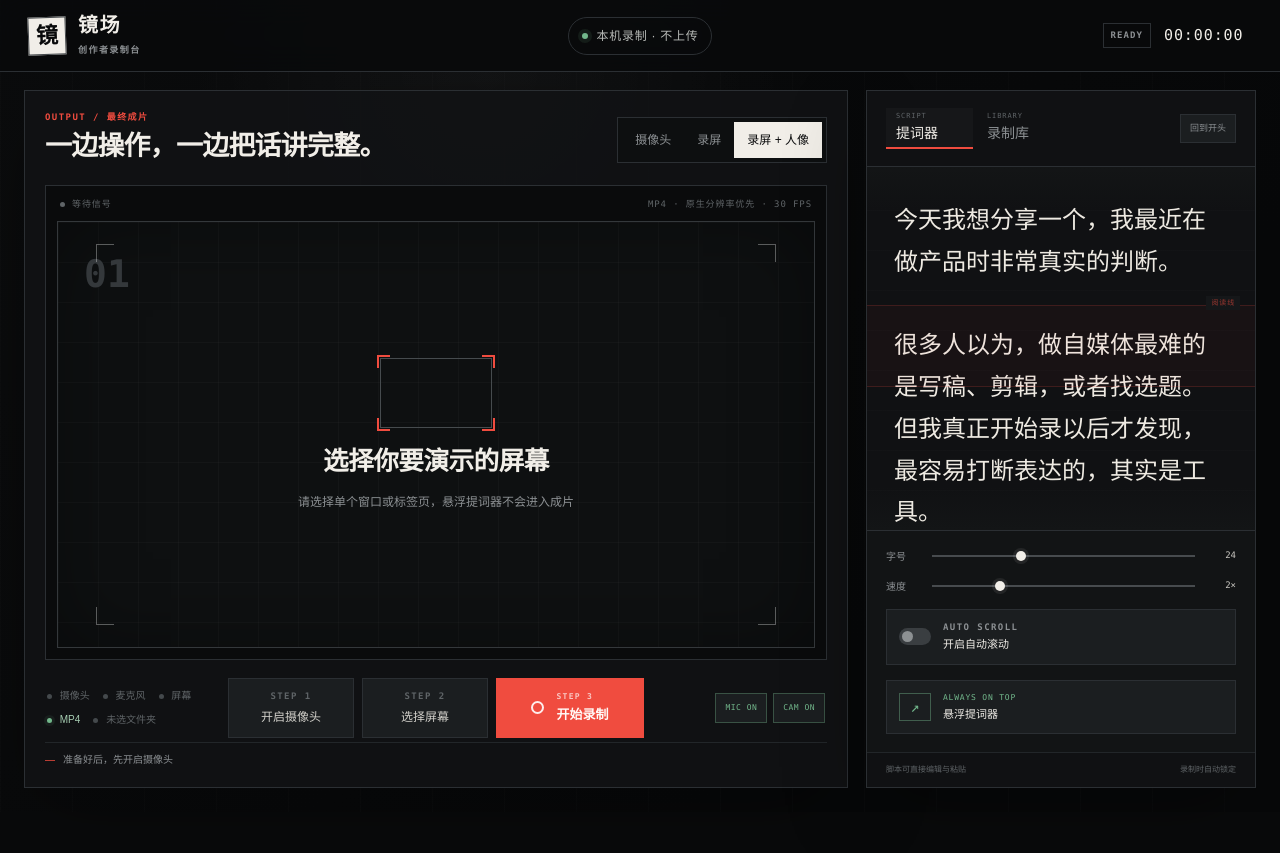
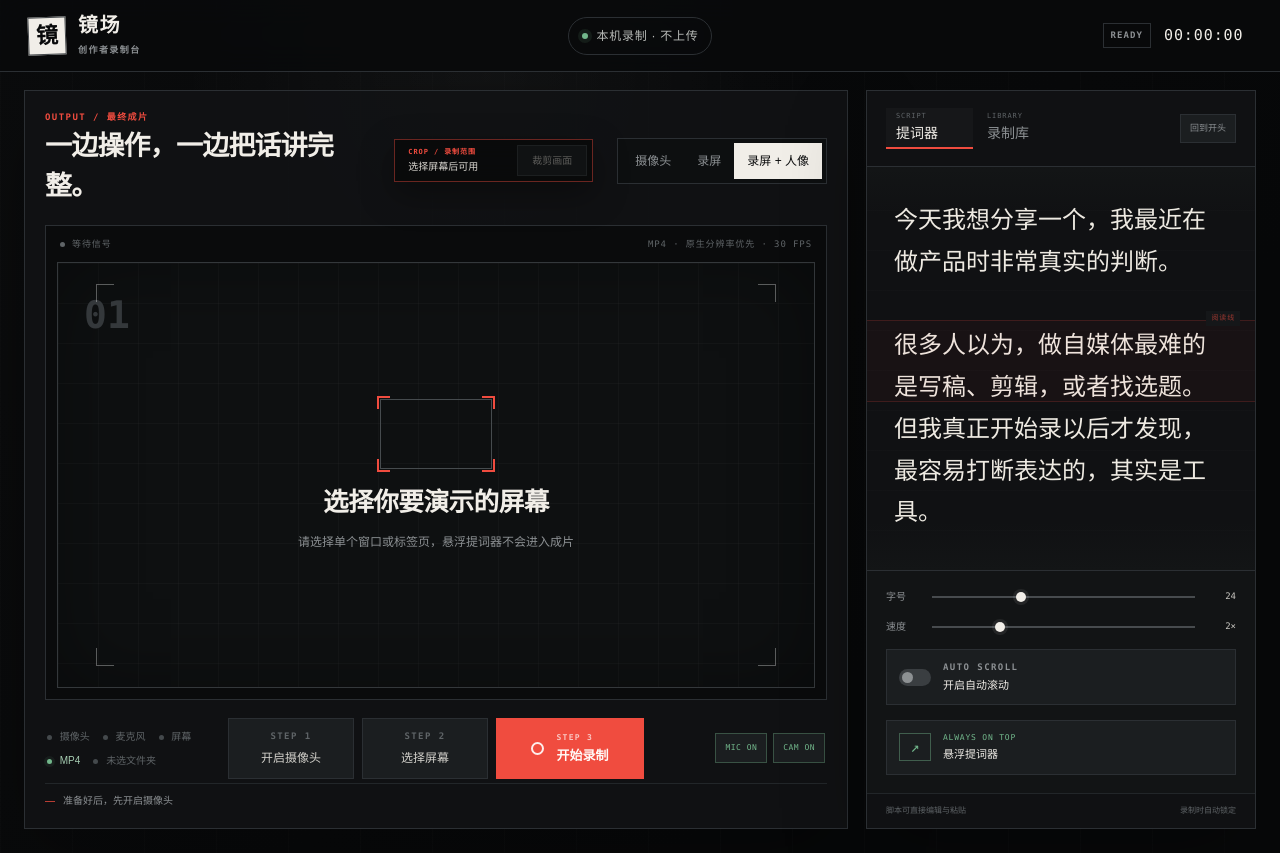
Before and after one commit to Waynejoker-bot/jingchang-recorder, a Next.js app: page / in a window 1280 px wide. Before the commit the page ends 812 px from the top, so only its background shows below. Built offline with nearby package versions, Linux system fonts and the light colour scheme.

Commit message:
Keep crop controls visible above preview

```diff
--- a/app/globals.css
+++ b/app/globals.css
@@ -413,6 +413,11 @@ input:focus-visible {
   color: #fff;
 }
 
+.crop-toolbar button:disabled {
+  cursor: not-allowed;
+  opacity: 0.42;
+}
+
 .crop-selection-overlay {
   position: absolute;
   z-index: 14;
--- a/app/page.tsx
+++ b/app/page.tsx
@@ -1538,12 +1538,14 @@ export default function Home() {
               <p className="eyebrow">OUTPUT / 最终成片</p>
               <h1>一边操作，一边把话讲完整。</h1>
             </div>
-            {showScreen && screenActive && (
+            {showScreen && (
               <div className="crop-toolbar">
                 <div>
                   <small>CROP / 录制范围</small>
                   <span>
-                    {cropSelecting
+                    {!screenActive
+                      ? "选择屏幕后可用"
+                      : cropSelecting
                       ? "拖动框选画面"
                       : hasCrop
                         ? "仅录框内"
@@ -1554,10 +1556,11 @@ export default function Home() {
                   type="button"
                   className={cropSelecting ? "active" : ""}
                   onClick={startCropSelection}
+                  disabled={!screenActive}
                 >
                   {hasCrop ? "重新框选" : "裁剪画面"}
                 </button>
-                {hasCrop && (
+                {screenActive && hasCrop && (
                   <button type="button" onClick={resetCrop}>
                     恢复完整
                   </button>
```
